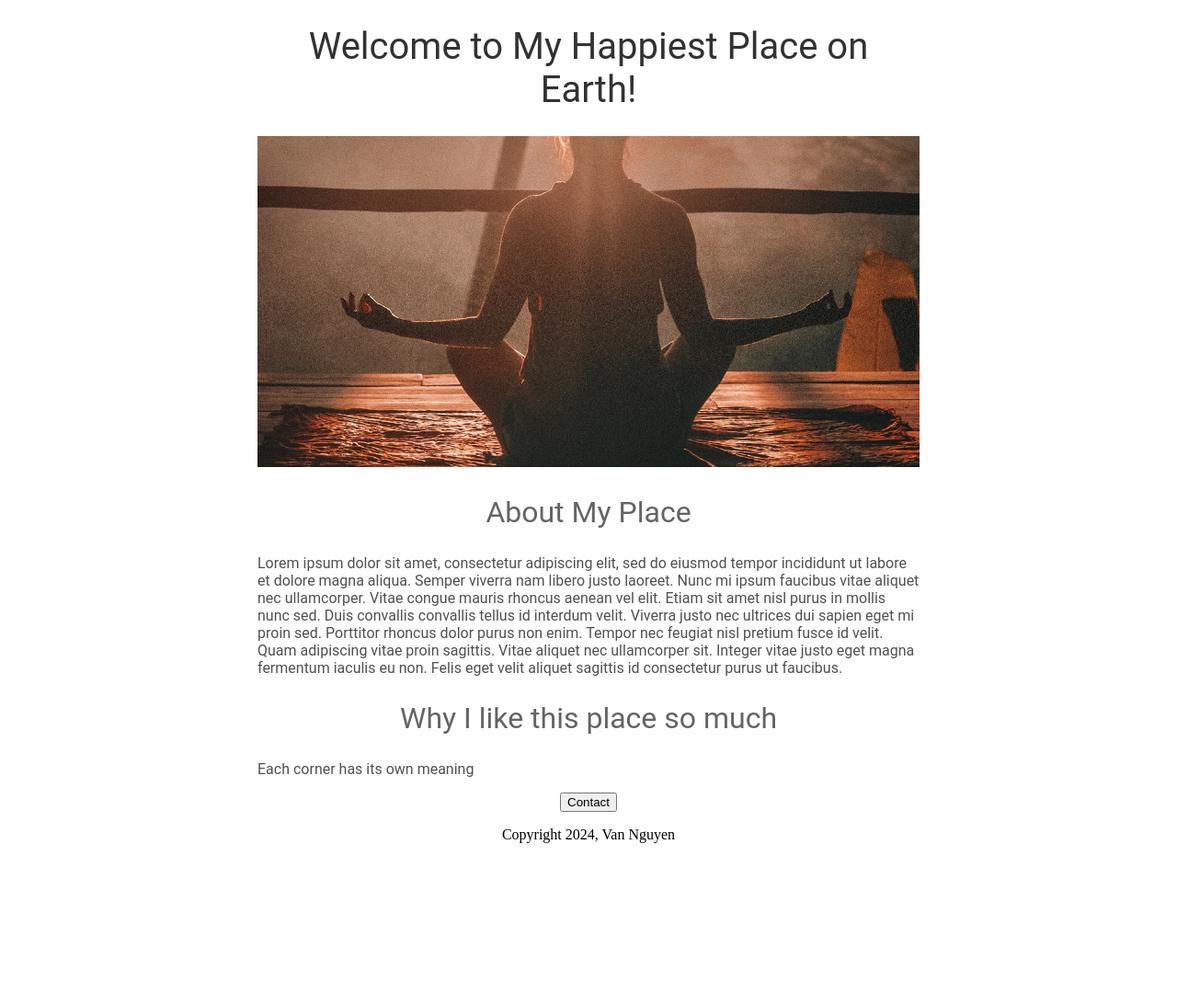
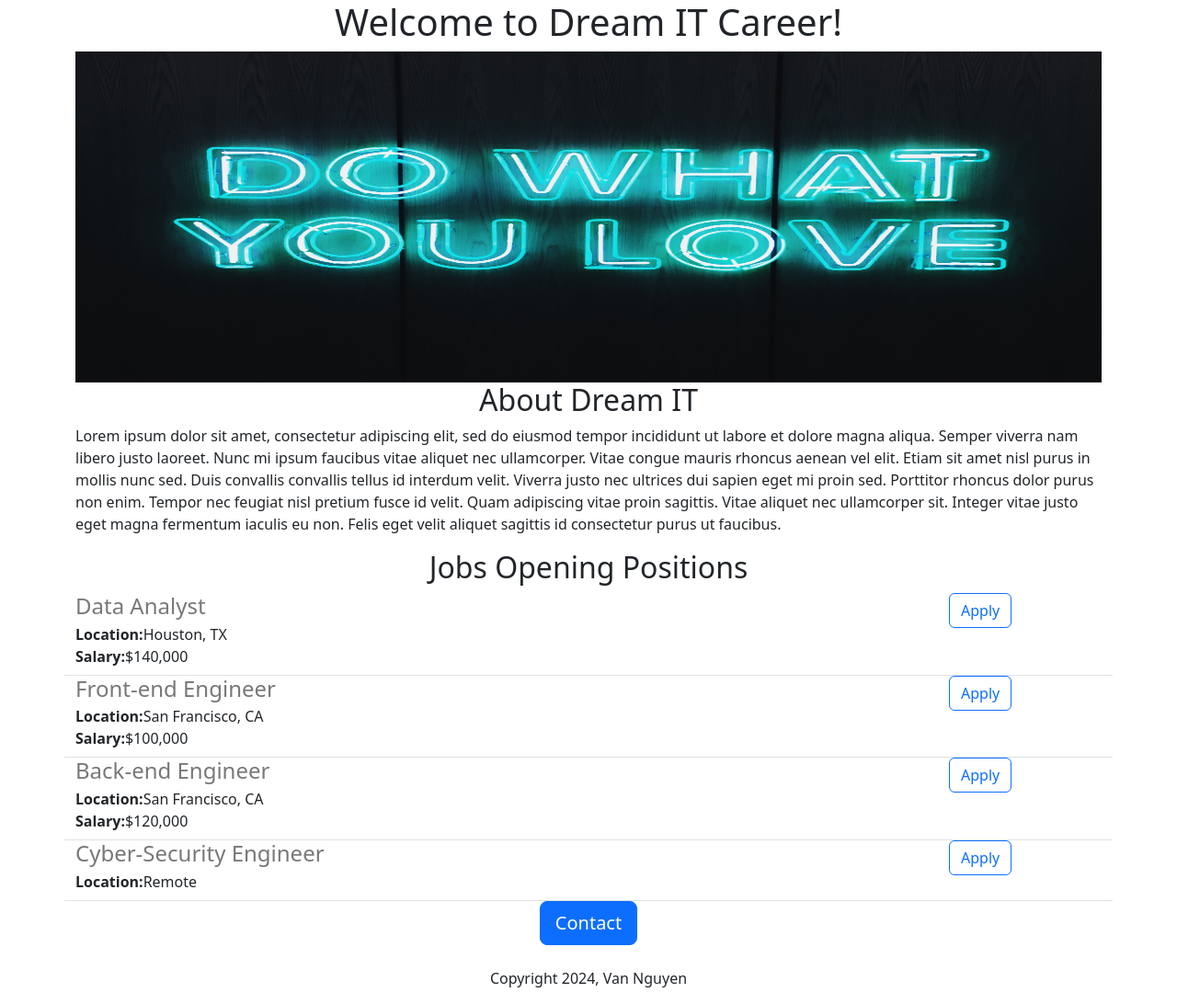
Before and after one commit to vana1219/mywebsite-DreamIT, a Flask app: page / in a window 1280 px wide. Shown: the whole page at 92% size. Before the commit the page ends 917 px from the top, so only its background shows below. Run offline with Flask 3, Linux system fonts and the light colour scheme.

Commit message:
added requirements.txt

```diff
--- a/templates/home.html
+++ b/templates/home.html
@@ -1,50 +1,34 @@
 <!DOCTYPE html>
 <html>
   <head>
+    <meta charset="utf-8">
+    <meta name="viewport" content="width=device-width, initial-scale=1">
     <title>Van's House</title>
+    <link href="https://cdn.jsdelivr.net/npm/bootstrap@5.3.2/dist/css/bootstrap.min.css" rel="stylesheet" integrity="sha384-T3c6CoIi6uLrA9TneNEoa7RxnatzjcDSCmG1MXxSR1GAsXEV/Dwwykc2MPK8M2HN" crossorigin="anonymous">
     <style>
-      h1{
-        font-size: 40px;
-        font-family: Roboto;
-        font-weight: normal;
-        color: rgb(50,50,50);
-        text-align: center;
-      }
       #banner{
+        height: 360px;
         width: 100%;
-        height: 360px;
-        object-fit: cover;
-      }
-      h2{
-        font-size: 32px;
-        font-family: Roboto;
-        font-weight: normal;
-        color: rgb(100,100,100);
-        text-align: center;
-      }
-      .bodytext {
-        font-family: Roboto;
-        color: rgb(80,80,80);
-      }
-      #container{
-        max-width: 720px;
-        margin: 0 auto 0;
       }
     </style>
   </head>
   <body>
-    <div id="container">
-    <h1>Welcome to My Happiest Place on Earth!</h1>
-    <img id="banner" src="https://a42e3bd9-5d43-4a19-bf33-4703c4d85f33-00-1eqbmdg13p61v.riker.replit.dev/static/meditate.jpeg" height ="320">
-    <h2> About My Place</h2>
-    <p class = "bodytext">
+    <div class= "container">
+    <h1 class= "text-center" mt-2 mb-4>Welcome to Dream IT Career!</h1>
+    <img class = "img-fluid"id="banner" src="https://a42e3bd9-5d43-4a19-bf33-4703c4d85f33-00-1eqbmdg13p61v.riker.replit.dev/static/motivate.jpeg" height ="320">
+    <h2 class= "text-center"> About Dream IT</h2>
+    <p>
       Lorem ipsum dolor sit amet, consectetur adipiscing elit, sed do eiusmod tempor incididunt ut labore et dolore magna aliqua. Semper viverra nam libero justo laoreet. Nunc mi ipsum faucibus vitae aliquet nec ullamcorper. Vitae congue mauris rhoncus aenean vel elit. Etiam sit amet nisl purus in mollis nunc sed. Duis convallis convallis tellus id interdum velit. Viverra justo nec ultrices dui sapien eget mi proin sed. Porttitor rhoncus dolor purus non enim. Tempor nec feugiat nisl pretium fusce id velit. Quam adipiscing vitae proin sagittis. Vitae aliquet nec ullamcorper sit. Integer vitae justo eget magna fermentum iaculis eu non. Felis eget velit aliquet sagittis id consectetur purus ut faucibus.
     </p>
-    <h2> Why I like this place so much</h2>
-    <p class="bodytext"> Each corner has its own meaning</p>
-    <div style="text-align: center";>
-    <button>Contact</button>
-      <p>Copyright 2024, Van Nguyen</p>
+    <h2 class= "text-center"> Jobs Opening Positions</h2>
+    <div>
+      {% for job in jobs %}
+        {% include 'jobItem.html' %}
+      {% endfor %}
+    </div>
+    <div class= "text-center">
+    <button class="btn btn-primary btn-lg">Contact</button>
+      <p class="mt-4">Copyright 2024, Van Nguyen</p>
       </div>
     </div>
   </body>
--- /dev/null
+++ b/templates/jobItem.html
@@ -0,0 +1,19 @@
+<div class="border-bottom row", style="margin-bottom:16; padding-bottom:8px">
+  <div class="col-10">
+    <h4
+      style="color:rgb(120,120,120); margin-bottom: 4px;">
+      {{job['title']}}
+    </h4>
+    <div>
+      <b>Location:</b>{{job['location']}}
+    </div>
+    {% if 'salary' in job %}
+    <div>
+      <b>Salary:</b>{{job['salary']}}
+    </div>
+    {% endif %}
+  </div>
+  <div class="col-2">
+  <button type="button" class="btn btn-outline-primary">Apply</button>
+  </div>
+</div>
```
Also changed, not shown: static/motivate.jpeg (added).
